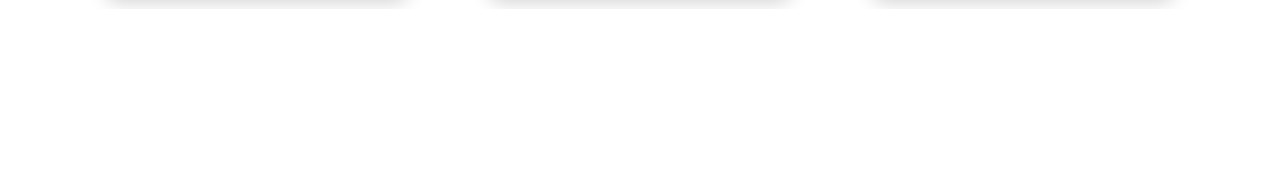
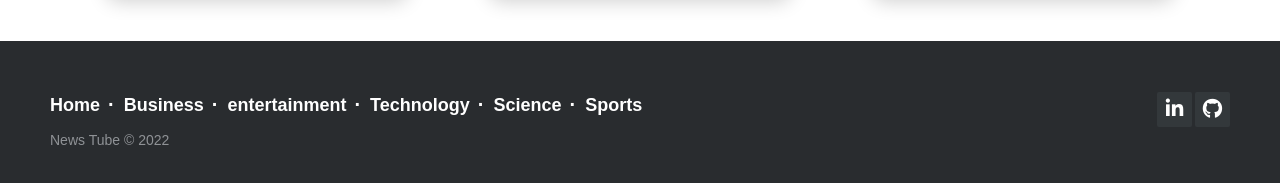
Before and after one commit to Nadav6910/news-tube, a React (Create React App) app: page / in a window 1280 px wide. Shown: the part 1293-1476 px from the top of the page. Before the commit the page ends 1302 px from the top, so only its background shows below. Built offline with nearby package versions, Linux system fonts and the light colour scheme.

Commit message:
added a footer

```diff
--- a/public/index.html
+++ b/public/index.html
@@ -14,5 +14,6 @@
   <body>
     <noscript>You need to enable JavaScript to run this app.</noscript>
     <div id="root"></div>
+    <script src="https://use.fontawesome.com/8ca1a2f6b5.js"></script>
   </body>
 </html>
--- a/src/App.js
+++ b/src/App.js
@@ -4,6 +4,7 @@
 import Header from "./components/Header"
 import Navbar from "./components/Navbar"
 import Home from "./pages/Home"
+import Footer from "./components/Footer"
 // import axios from "axios"
 
 export const AppContext = createContext(null)
@@ -36,8 +37,11 @@
         <Router>
           <Routes>
             <Route path="/" element={<Home />} />
+            <Route path="*" element={<Home />} />
           </Routes>
-      </Router>
+        </Router>
+
+        <Footer />
       </div>
     </AppContext.Provider>
   );
--- /dev/null
+++ b/src/components/Footer.js
@@ -0,0 +1,37 @@
+import "../styles/footer.css";
+
+export default function Footer() {
+    return (
+
+        <footer class="footer-distributed">
+
+            <div class="footer-right">
+
+
+                <a href="https://linkedin.com/in/nadav-shor-268475216" target="_blank" rel="noreferrer"><i class="fa fa-linkedin"></i></a>
+                <a href="https://github.com/Nadav6910" target="_blank" rel="noreferrer"><i class="fa fa-github"></i></a>
+
+            </div>
+
+            <div class="footer-left">
+
+                <p class="footer-links">
+                    <a class="link-1" href="#root">Home</a>
+
+                    <a href="#root">Business</a>
+
+                    <a href="#root">entertainment</a>
+
+                    <a href="#root">Technology</a>
+
+                    <a href="#root">Science</a>
+
+                    <a href="#root">Sports</a>
+                </p>
+
+                <p>News Tube &copy; 2022</p>
+            </div>
+
+        </footer>
+    )
+}
--- a/src/components/ThemeToggle.js
+++ b/src/components/ThemeToggle.js
@@ -1,3 +1,5 @@
+import Tooltip from '@mui/material/Tooltip';
+
 export default function ThemeToggle(props) {
 
     //changing document body background color and passing theme toggle state to header component
@@ -6,7 +8,7 @@
         const toggle = document.getElementById('toggle')
 
         if (toggle.checked) {
-            document.body.style.backgroundColor = 'rgb(40 38 38)'
+            document.body.style.backgroundColor = 'rgb(33 32 32)'
         } else {
             document.body.style.backgroundColor = 'white'
         }
@@ -15,11 +17,13 @@
     }
 
     return (
+        <Tooltip title="Switch Theme" style={{"right": "5px"}}>
             <div className="toggle-container">
                 <input onChange={toggleTheme} type="checkbox" id="toggle" className="toggle--checkbox"></input>
                 <label htmlFor="toggle" className="toggle--label">
                 <span className="toggle--label-background"></span>
                 </label>
             </div>
+        </Tooltip>
     )
 }
--- /dev/null
+++ b/src/styles/footer.css
@@ -0,0 +1,93 @@
+@import url(https://fonts.googleapis.com/css?family=Roboto:400,500,300,700);
+
+/* * {
+  font-family: Roboto;
+} */
+
+.footer-distributed {
+  background-color: #292c2f;
+  box-shadow: 0 1px 1px 0 rgba(0, 0, 0, 0.12);
+  box-sizing: border-box;
+  width: 100%;
+  text-align: left;
+  font: normal 16px sans-serif;
+  padding: 45px 50px;
+}
+
+.footer-distributed .footer-left p {
+  color: #8f9296;
+  font-size: 14px;
+  margin: 0;
+}
+/* Footer links */
+
+.footer-distributed p.footer-links {
+  font-size: 18px;
+  font-weight: bold;
+  color: #ffffff;
+  margin: 0 0 10px;
+  padding: 0;
+  transition: ease .25s;
+}
+
+.footer-distributed p.footer-links a {
+  display: inline-block;
+  line-height: 1.8;
+  text-decoration: none;
+  color: inherit;
+  transition: ease .25s;
+}
+
+.footer-distributed .footer-links a:before {
+  content: "·";
+  font-size: 20px;
+  left: 0;
+  color: #fff;
+  display: inline-block;
+  padding-right: 5px;
+  margin-left: 0.4em;
+  margin-right: 0.2em;
+}
+
+.footer-distributed .footer-links .link-1:before {
+  content: none;
+}
+
+.footer-distributed .footer-right {
+  float: right;
+  margin-top: 6px;
+  max-width: 180px;
+}
+
+.footer-distributed .footer-right a {
+  display: inline-block;
+  width: 35px;
+  height: 35px;
+  background-color: #33383b;
+  border-radius: 2px;
+  font-size: 20px;
+  color: #ffffff;
+  text-align: center;
+  line-height: 35px;
+  margin-left: 3px;
+  transition:all .25s;
+}
+
+.footer-distributed .footer-right a:hover{transform:scale(1.1); -webkit-transform:scale(1.1);}
+
+.footer-distributed p.footer-links a:hover{text-decoration:underline;}
+
+/* Media Queries */
+
+@media (max-width: 600px) {
+  .footer-distributed .footer-left, .footer-distributed .footer-right {
+    text-align: center;
+  }
+  .footer-distributed .footer-right {
+    float: none;
+    margin: 0 auto 20px;
+  }
+  .footer-distributed .footer-left p.footer-links {
+    line-height: 1.8;
+  }
+}
--- a/src/styles/header+navbar.css
+++ b/src/styles/header+navbar.css
@@ -136,6 +136,7 @@
     position: relative;
     transition: all 350ms ease-in;
     overflow: hidden;
+    cursor: pointer;
     /** The sun cloud and moon stars **/
     /** Sun/Moon element **/
     /** Gray dots on the moon **/
--- a/src/styles/home.css
+++ b/src/styles/home.css
@@ -4,4 +4,5 @@
   grid-row-gap: 5em;
   max-width: 1150px;
   margin: auto;
+  margin-bottom: 2em;
 }
```
Lines whose indentation alone changed are shown as unchanged.
